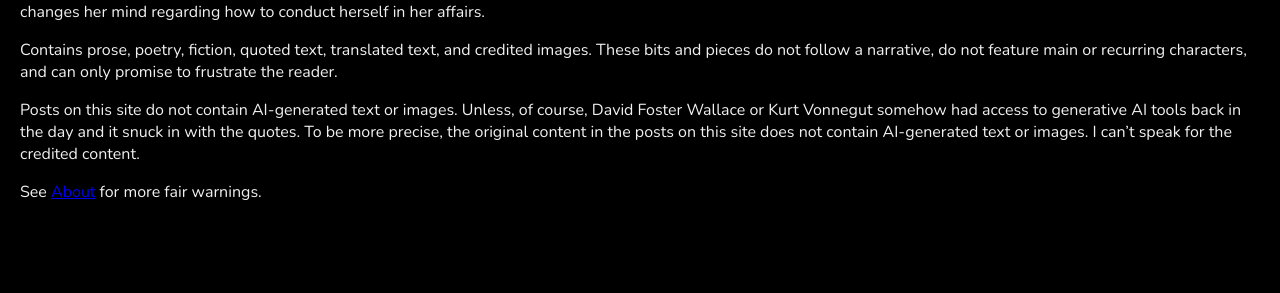
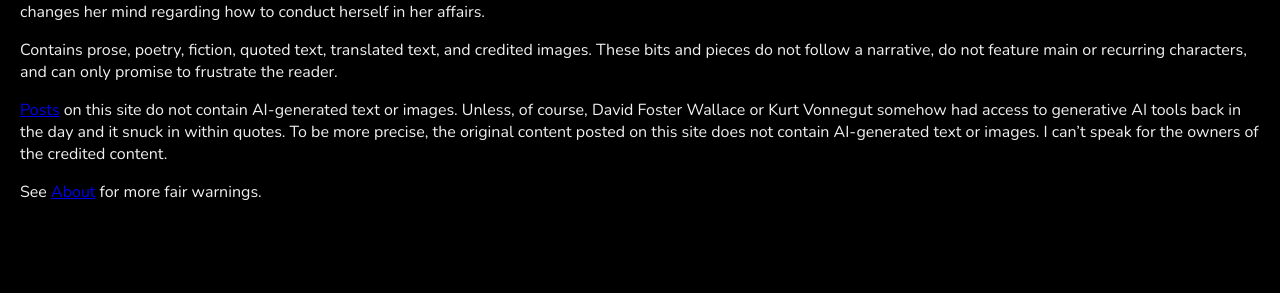
Before and after one commit to olivecarambola/logbook, a Jekyll site: the page built from index.md, in a window 1280 px wide. Shown: the part 142-435 px from the top of the page. Built offline with Jekyll 4.4.1, drawn with Linux system fonts in a browser that asks for light colours.

Commit message:
Update index.md

```diff
--- a/index.md
+++ b/index.md
@@ -6,7 +6,7 @@ Stories and musings of a woman who can't decide between two diametrically oppose
 
 Contains prose, poetry, fiction, quoted text, translated text, and credited images. These bits and pieces do not follow a narrative, do not feature main or recurring characters, and can only promise to frustrate the reader.
 
-Posts on this site do not contain AI-generated text or images. Unless, of course, David Foster Wallace or Kurt Vonnegut somehow had access to generative AI tools back in the day and it snuck in with the quotes. To be more precise, the original content in the posts on this site does not contain AI-generated text or images. I can't speak for the credited content.
+[Posts](https://olivecarambola.github.io/logbook/posts/) on this site do not contain AI-generated text or images. Unless, of course, David Foster Wallace or Kurt Vonnegut somehow had access to generative AI tools back in the day and it snuck in within quotes. To be more precise, the original content posted on this site does not contain AI-generated text or images. I can't speak for the owners of the credited content.
 
 See [About](https://olivecarambola.github.io/logbook/about/) for more fair warnings.
 
```
